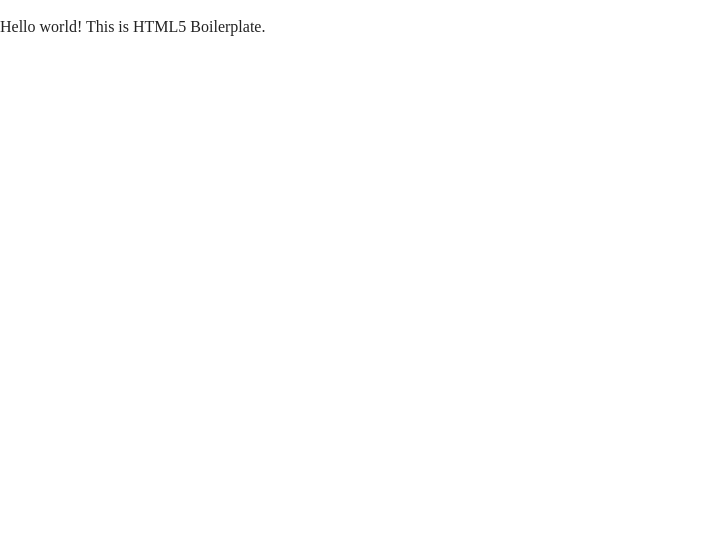
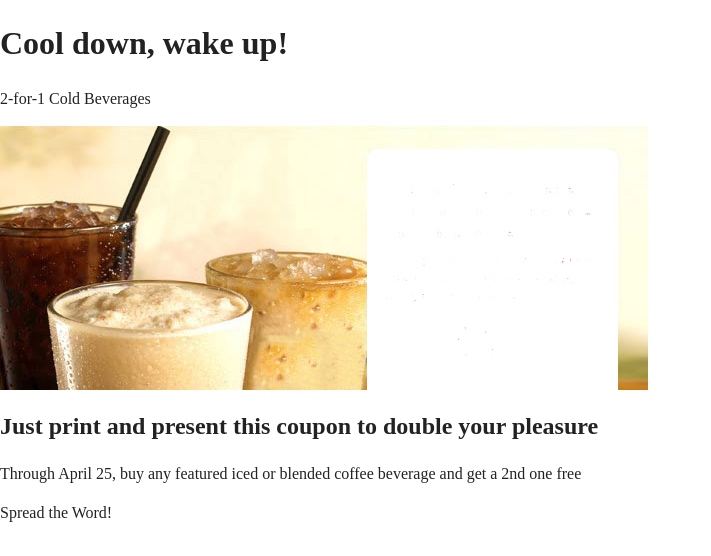
Before and after one commit to jbirkeland/coffee_coupon, a plain HTML site: page index.html in a window 1280 px wide. Shown: the whole page, without its empty margins (0-711 px from the left). Drawn offline with nearby package versions, Linux system fonts and the light colour scheme.

Commit message:
Added content

```diff
--- a/index.html
+++ b/index.html
@@ -4,7 +4,7 @@
 <head>
   <meta charset="utf-8">
   <meta http-equiv="x-ua-compatible" content="ie=edge">
-  <title></title>
+  <title>Coffee Coupon</title>
   <meta name="description" content="">
   <meta name="viewport" content="width=device-width, initial-scale=1, shrink-to-fit=no">
 
@@ -22,7 +22,22 @@
   <![endif]-->
 
   <!-- Add your site or application content here -->
-  <p>Hello world! This is HTML5 Boilerplate.</p>
+
+  <header>
+    <h1>Cool down, wake up!</h1>
+    <p>2-for-1 Cold Beverages</p>
+  </header>
+
+  <div class="main-container">
+    <img src="img/coffee_648x264.jpg" alt="iced coffee image"
+    >
+    <aside>
+      <h2>Just print and present this coupon to double your pleasure</h2>
+      <p>Through April 25, buy any featured iced or blended coffee beverage and get a 2nd one free</p>
+      <p>Spread the Word!</p>
+    </aside>
+  </div>
+
   <script src="js/vendor/modernizr-3.6.0.min.js"></script>
   <script src="https://code.jquery.com/jquery-3.3.1.min.js" integrity="sha256-FgpCb/KJQlLNfOu91ta32o/NMZxltwRo8QtmkMRdAu8=" crossorigin="anonymous"></script>
   <script>window.jQuery || document.write('<script src="js/vendor/jquery-3.3.1.min.js"><\/script>')</script>
```
